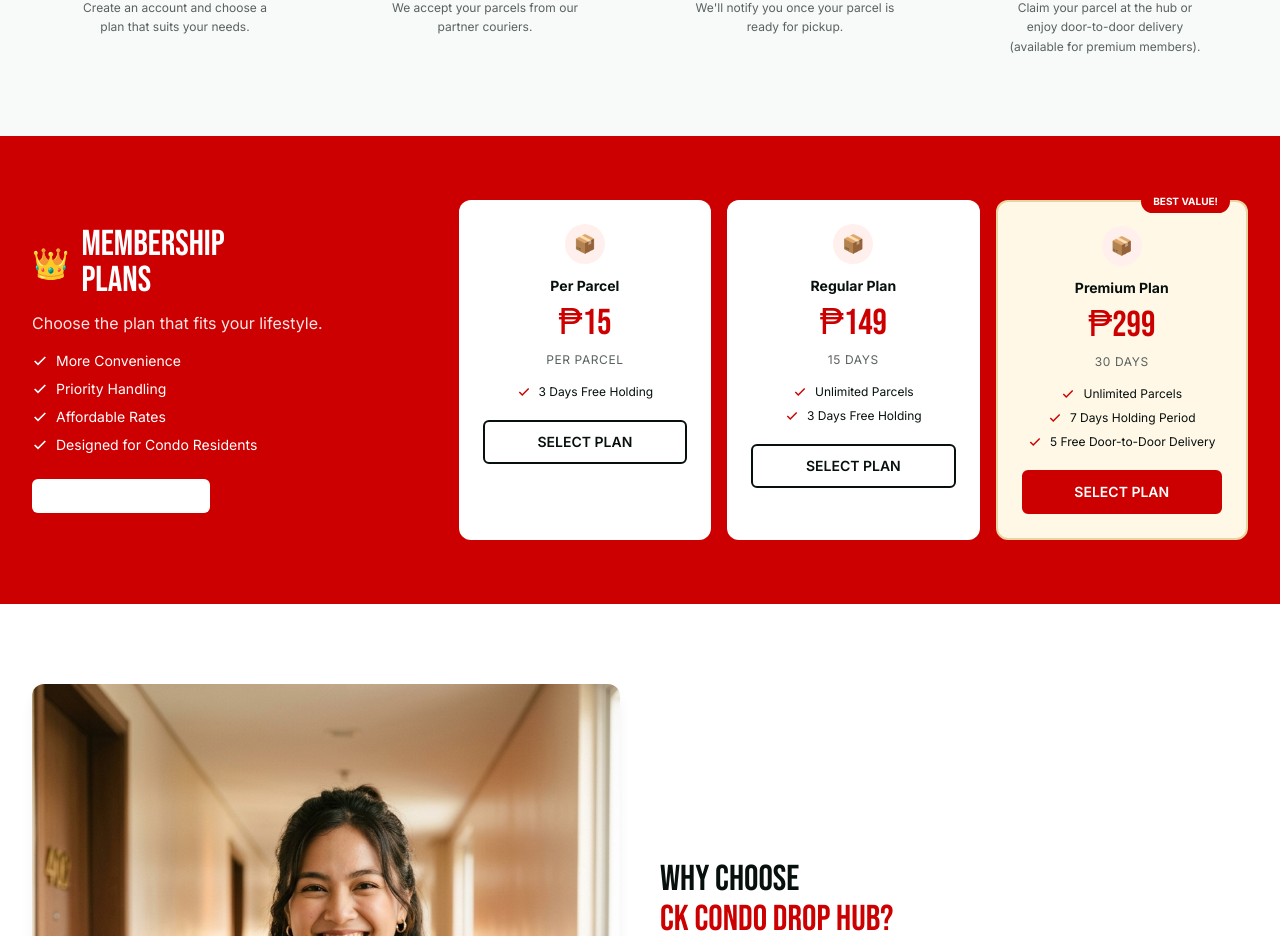
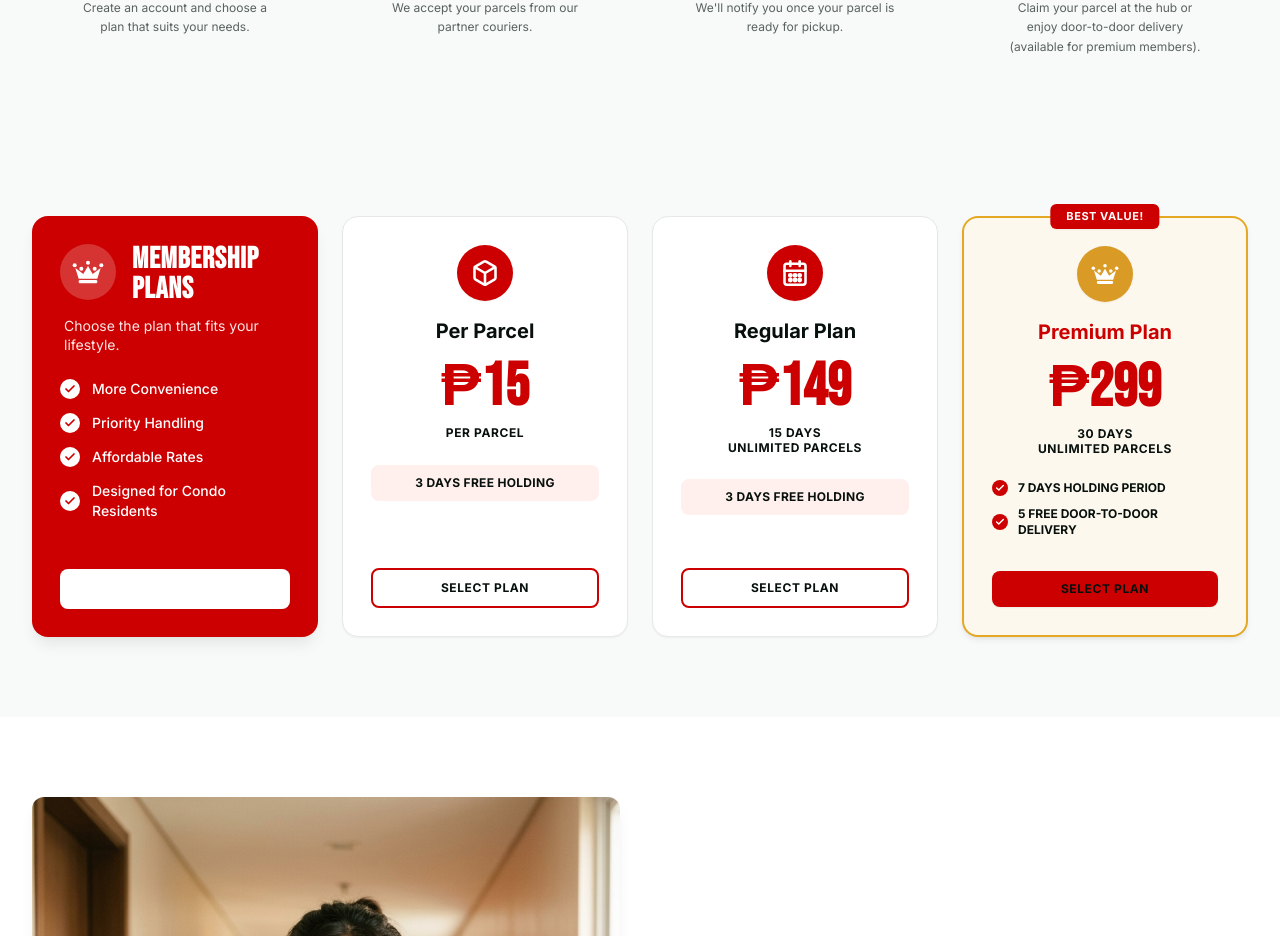
Before and after one commit to FredricksonAcorda/ck-condo-drop-hub, a Next.js app: page / in a window 1280 px wide. Shown: the part 1580-2516 px from the top of the page. Built offline with nearby package versions, Linux system fonts and the light colour scheme.

Commit message:
feat(pricing): redesign pricing and plans section to match client layout exactly

```diff
--- a/src/app/(public)/page.tsx
+++ b/src/app/(public)/page.tsx
@@ -249,107 +249,222 @@ function HowItWorksSection() {
 }
 
 /* ------------------------------------------------------------------ */
+/* ------------------------------------------------------------------ */
 /*  Section 5: Membership Plans                                        */
 /* ------------------------------------------------------------------ */
 function PricingSection() {
-  const plans = [
-    {
-      name: "Per Parcel",
-      price: "₱15",
-      unit: "PER PARCEL",
-      features: ["3 Days Free Holding"],
-      cta: "SELECT PLAN",
-      featured: false,
-    },
-    {
-      name: "Regular Plan",
-      price: "₱149",
-      unit: "15 DAYS",
-      features: ["Unlimited Parcels", "3 Days Free Holding"],
-      cta: "SELECT PLAN",
-      featured: false,
-    },
-    {
-      name: "Premium Plan",
-      price: "₱299",
-      unit: "30 DAYS",
-      features: ["Unlimited Parcels", "7 Days Holding Period", "5 Free Door-to-Door Delivery"],
-      cta: "SELECT PLAN",
-      featured: true,
-    },
-  ];
-
   return (
-    <section id="pricing" className="relative overflow-hidden scroll-mt-20">
-      {/* Red intro panel */}
-      <div className="bg-brand-red text-white py-12 lg:py-16">
+    <section id="pricing" className="bg-brand-surface py-16 lg:py-20 scroll-mt-20">
       <div className="max-w-[1440px] mx-auto px-4 md:px-6 lg:px-8">
-          <div className="flex flex-col lg:flex-row lg:items-center gap-8">
-            <div className="lg:w-1/3">
-              <div className="flex items-center gap-3 mb-3">
-                <span className="text-3xl">👑</span>
+        <div className="grid grid-cols-1 md:grid-cols-2 xl:grid-cols-4 gap-6 items-stretch">
+          {/* Card 1: Membership Plans Red Header Card */}
+          <div className="bg-brand-red text-white rounded-2xl p-6 sm:p-7 shadow-lg flex flex-col justify-between">
             <div>
-                  <h2 className="font-[family-name:var(--font-heading)] text-3xl sm:text-4xl leading-none">
+              {/* Header with Crown & Title */}
+              <div className="flex items-start gap-4 mb-3">
+                <div className="w-14 h-14 rounded-full bg-white/20 flex items-center justify-center shrink-0">
+                  <svg className="w-8 h-8 text-white" viewBox="0 0 24 24" fill="currentColor">
+                    <circle cx="2" cy="7" r="1.5" />
+                    <circle cx="7" cy="9.5" r="1.5" />
+                    <circle cx="12" cy="5" r="1.5" />
+                    <circle cx="17" cy="9.5" r="1.5" />
+                    <circle cx="22" cy="7" r="1.5" />
+                    <path d="M2.5 9 L5 17 H19 L21.5 9 L15.5 13.5 L12 7.5 L8.5 13.5 Z" />
+                    <rect x="5" y="18" width="14" height="2.5" rx="1" />
+                  </svg>
+                </div>
+                <div>
+                  <h3 className="font-[family-name:var(--font-heading)] text-2xl sm:text-3xl leading-none font-bold tracking-wide">
                     MEMBERSHIP<br />PLANS
-                  </h2>
+                  </h3>
                 </div>
               </div>
-              <p className="text-white/90 mb-4">Choose the plan that fits your lifestyle.</p>
-              <ul className="space-y-2 mb-6">
-                {["More Convenience", "Priority Handling", "Affordable Rates", "Designed for Condo Residents"].map((item) => (
-                  <li key={item} className="flex items-center gap-2 text-sm">
-                    <svg xmlns="http://www.w3.org/2000/svg" className="w-4 h-4" viewBox="0 0 24 24" fill="none" stroke="currentColor" strokeWidth="2.5"><polyline points="20 6 9 17 4 12"/></svg>
-                    {item}
+              <p className="text-xs sm:text-sm text-white/90 leading-snug pl-1 mb-6">
+                Choose the plan that fits your lifestyle.
+              </p>
+
+              {/* Feature Checkmarks */}
+              <ul className="space-y-3.5 my-6">
+                {[
+                  "More Convenience",
+                  "Priority Handling",
+                  "Affordable Rates",
+                  "Designed for Condo Residents",
+                ].map((item) => (
+                  <li key={item} className="flex items-center gap-3 text-xs sm:text-sm font-medium">
+                    <span className="w-5 h-5 rounded-full bg-white flex items-center justify-center shrink-0">
+                      <svg className="w-3 h-3 text-brand-red" viewBox="0 0 24 24" fill="none" stroke="currentColor" strokeWidth="3.5" strokeLinecap="round" strokeLinejoin="round">
+                        <polyline points="20 6 9 17 4 12" />
+                      </svg>
+                    </span>
+                    <span>{item}</span>
                   </li>
                 ))}
               </ul>
-              <Link href="/#pricing" className="btn bg-white text-brand-red hover:bg-gray-100 btn-sm">
+            </div>
+
+            {/* View Full Pricing CTA */}
+            <Link
+              href="/#pricing"
+              className="w-full py-3 bg-white text-brand-red font-bold text-xs uppercase tracking-wider rounded-lg text-center hover:bg-gray-100 transition-colors shadow-sm flex items-center justify-center gap-1.5 mt-6"
+            >
               VIEW FULL PRICING →
             </Link>
           </div>
 
-            {/* Cards */}
-            <div className="lg:w-2/3 grid grid-cols-1 sm:grid-cols-3 gap-4">
-              {plans.map((plan) => (
-                <div
-                  key={plan.name}
-                  className={`rounded-xl p-6 text-center relative ${
-                    plan.featured
-                      ? "bg-premium-cream border-2 border-premium-border text-brand-text"
-                      : "bg-white text-brand-text"
-                  }`}
+          {/* Card 2: Per Parcel */}
+          <div className="bg-white rounded-2xl p-6 sm:p-7 border border-brand-border shadow-sm flex flex-col justify-between text-center relative hover:shadow-md transition-shadow">
+            <div>
+              {/* Icon */}
+              <div className="w-14 h-14 mx-auto mb-4 rounded-full bg-brand-red flex items-center justify-center text-white shadow-sm">
+                <svg className="w-7 h-7" viewBox="0 0 24 24" fill="none" stroke="currentColor" strokeWidth="2.2" strokeLinecap="round" strokeLinejoin="round">
+                  <path d="M21 8a2 2 0 0 0-1-1.73l-7-4a2 2 0 0 0-2 0l-7 4A2 2 0 0 0 3 8v8a2 2 0 0 0 1 1.73l7 4a2 2 0 0 0 2 0l7-4A2 2 0 0 0 21 16Z" />
+                  <path d="m3.3 7 8.7 5 8.7-5" />
+                  <path d="M12 22V12" />
+                </svg>
+              </div>
+
+              {/* Title */}
+              <h4 className="font-bold text-lg sm:text-xl text-brand-text mb-1">Per Parcel</h4>
+
+              {/* Price */}
+              <div className="my-3">
+                <div className="font-[family-name:var(--font-heading)] text-5xl sm:text-6xl font-bold text-brand-red leading-none">
+                  ₱15
+                </div>
+                <div className="text-[11px] sm:text-xs font-bold uppercase tracking-wider text-brand-text mt-2">
+                  PER PARCEL
+                </div>
+              </div>
+
+              {/* Tag */}
+              <div className="my-6">
+                <div className="bg-[#FFF0ED] text-brand-text font-bold text-xs uppercase tracking-wide py-2.5 px-3 rounded-lg mx-auto w-full">
+                  3 DAYS FREE HOLDING
+                </div>
+              </div>
+            </div>
+
+            {/* CTA */}
+            <Link
+              href="/register"
+              className="w-full py-2.5 rounded-lg text-xs font-bold uppercase tracking-wider border-2 border-brand-red text-brand-red bg-white hover:bg-brand-red hover:text-white transition-colors block"
             >
-                  {plan.featured && (
-                    <span className="absolute -top-3 right-4 bg-brand-red text-white text-[10px] font-bold px-3 py-1 rounded-full uppercase">
-                      Best Value!
+              SELECT PLAN
+            </Link>
+          </div>
+
+          {/* Card 3: Regular Plan */}
+          <div className="bg-white rounded-2xl p-6 sm:p-7 border border-brand-border shadow-sm flex flex-col justify-between text-center relative hover:shadow-md transition-shadow">
+            <div>
+              {/* Icon */}
+              <div className="w-14 h-14 mx-auto mb-4 rounded-full bg-brand-red flex items-center justify-center text-white shadow-sm">
+                <svg className="w-7 h-7" viewBox="0 0 24 24" fill="none" stroke="currentColor" strokeWidth="2.2" strokeLinecap="round" strokeLinejoin="round">
+                  <rect x="3" y="4" width="18" height="18" rx="2" ry="2" />
+                  <line x1="16" y1="2" x2="16" y2="6" />
+                  <line x1="8" y1="2" x2="8" y2="6" />
+                  <line x1="3" y1="10" x2="21" y2="10" />
+                  <circle cx="8" cy="14" r="1" fill="currentColor" />
+                  <circle cx="12" cy="14" r="1" fill="currentColor" />
+                  <circle cx="16" cy="14" r="1" fill="currentColor" />
+                  <circle cx="8" cy="18" r="1" fill="currentColor" />
+                  <circle cx="12" cy="18" r="1" fill="currentColor" />
+                  <circle cx="16" cy="18" r="1" fill="currentColor" />
+                </svg>
+              </div>
+
+              {/* Title */}
+              <h4 className="font-bold text-lg sm:text-xl text-brand-text mb-1">Regular Plan</h4>
+
+              {/* Price */}
+              <div className="my-3">
+                <div className="font-[family-name:var(--font-heading)] text-5xl sm:text-6xl font-bold text-brand-red leading-none">
+                  ₱149
+                </div>
+                <div className="text-[11px] sm:text-xs font-bold uppercase tracking-wider text-brand-text mt-2 leading-tight">
+                  15 DAYS<br />UNLIMITED PARCELS
+                </div>
+              </div>
+
+              {/* Tag */}
+              <div className="my-6">
+                <div className="bg-[#FFF0ED] text-brand-text font-bold text-xs uppercase tracking-wide py-2.5 px-3 rounded-lg mx-auto w-full">
+                  3 DAYS FREE HOLDING
+                </div>
+              </div>
+            </div>
+
+            {/* CTA */}
+            <Link
+              href="/register"
+              className="w-full py-2.5 rounded-lg text-xs font-bold uppercase tracking-wider border-2 border-brand-red text-brand-red bg-white hover:bg-brand-red hover:text-white transition-colors block"
+            >
+              SELECT PLAN
+            </Link>
+          </div>
+
+          {/* Card 4: Premium Plan */}
+          <div className="bg-[#FCF8EE] rounded-2xl p-6 sm:p-7 border-2 border-[#E5A824] shadow-md flex flex-col justify-between text-center relative hover:shadow-lg transition-shadow">
+            {/* Best Value Badge */}
+            <span className="absolute -top-3.5 left-1/2 -translate-x-1/2 bg-brand-red text-white text-[11px] font-bold px-4 py-1 rounded-md tracking-wider shadow-sm uppercase whitespace-nowrap">
+              BEST VALUE!
             </span>
-                  )}
-                  <div className="w-10 h-10 mx-auto mb-3 bg-brand-red-bg rounded-full flex items-center justify-center">
-                    <span className="text-brand-red text-lg">📦</span>
+
+            <div>
+              {/* Icon */}
+              <div className="w-14 h-14 mx-auto mb-4 rounded-full bg-[#DA9A26] flex items-center justify-center text-white shadow-sm">
+                <svg className="w-7 h-7 text-white" viewBox="0 0 24 24" fill="currentColor">
+                  <circle cx="2" cy="7" r="1.5" />
+                  <circle cx="7" cy="9.5" r="1.5" />
+                  <circle cx="12" cy="5" r="1.5" />
+                  <circle cx="17" cy="9.5" r="1.5" />
+                  <circle cx="22" cy="7" r="1.5" />
+                  <path d="M2.5 9 L5 17 H19 L21.5 9 L15.5 13.5 L12 7.5 L8.5 13.5 Z" />
+                  <rect x="5" y="18" width="14" height="2.5" rx="1" />
+                </svg>
               </div>
-                  <h3 className="font-bold text-sm mb-1">{plan.name}</h3>
-                  <div className="font-[family-name:var(--font-heading)] text-4xl text-brand-red my-2">
-                    {plan.price}
+
+              {/* Title */}
+              <h4 className="font-bold text-lg sm:text-xl text-brand-red mb-1">Premium Plan</h4>
+
+              {/* Price */}
+              <div className="my-3">
+                <div className="font-[family-name:var(--font-heading)] text-5xl sm:text-6xl font-bold text-brand-red leading-none">
+                  ₱299
                 </div>
-                  <p className="text-xs text-brand-text-secondary uppercase tracking-wider mb-4">{plan.unit}</p>
-                  <ul className="space-y-2 mb-5">
-                    {plan.features.map((f) => (
-                      <li key={f} className="flex items-center gap-2 text-xs justify-center">
-                        <svg xmlns="http://www.w3.org/2000/svg" className="w-3.5 h-3.5 text-brand-red" viewBox="0 0 24 24" fill="none" stroke="currentColor" strokeWidth="2.5"><polyline points="20 6 9 17 4 12"/></svg>
-                        {f}
+                <div className="text-[11px] sm:text-xs font-bold uppercase tracking-wider text-brand-text mt-2 leading-tight">
+                  30 DAYS<br />UNLIMITED PARCELS
+                </div>
+              </div>
+
+              {/* Feature List */}
+              <ul className="my-6 space-y-2.5 text-left mx-auto w-full">
+                <li className="flex items-center gap-2.5 text-[11px] sm:text-xs font-bold uppercase text-brand-text">
+                  <span className="w-4 h-4 rounded-full bg-brand-red flex items-center justify-center shrink-0">
+                    <svg className="w-2.5 h-2.5 text-white" viewBox="0 0 24 24" fill="none" stroke="currentColor" strokeWidth="3.5" strokeLinecap="round" strokeLinejoin="round">
+                      <polyline points="20 6 9 17 4 12" />
+                    </svg>
+                  </span>
+                  <span>7 DAYS HOLDING PERIOD</span>
                 </li>
-                    ))}
+                <li className="flex items-center gap-2.5 text-[11px] sm:text-xs font-bold uppercase text-brand-text">
+                  <span className="w-4 h-4 rounded-full bg-brand-red flex items-center justify-center shrink-0">
+                    <svg className="w-2.5 h-2.5 text-white" viewBox="0 0 24 24" fill="none" stroke="currentColor" strokeWidth="3.5" strokeLinecap="round" strokeLinejoin="round">
+                      <polyline points="20 6 9 17 4 12" />
+                    </svg>
+                  </span>
+                  <span>5 FREE DOOR-TO-DOOR DELIVERY</span>
+                </li>
               </ul>
-                  <button className={`w-full py-2.5 rounded-md text-sm font-semibold border-2 transition-colors ${
-                    plan.featured
-                      ? "bg-brand-red text-white border-brand-red hover:bg-brand-red-dark"
-                      : "bg-white text-brand-text border-brand-text hover:bg-brand-text hover:text-white"
-                  }`}>
-                    {plan.cta}
-                  </button>
             </div>
-              ))}
-            </div>
+
+            {/* CTA */}
+            <Link
+              href="/register"
+              className="w-full py-2.5 rounded-lg text-xs font-bold uppercase tracking-wider bg-brand-red text-white hover:bg-brand-red-dark transition-colors shadow-sm block"
+            >
+              SELECT PLAN
+            </Link>
           </div>
         </div>
       </div>
```
Lines whose indentation alone changed are shown as unchanged.
